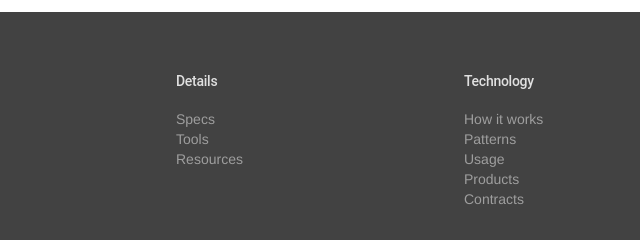
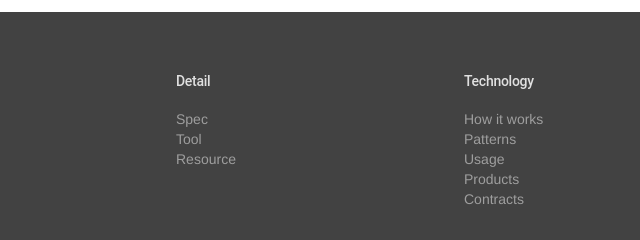
Before and after one commit to flower-mdy-geo/app-in-myanmar, a plain HTML site: page index.html in a window 1280 px wide. Shown: the part 372-612 px from the top of the page, 152-792 px from the left. Drawn offline with nearby package versions, Linux system fonts and the light colour scheme; some packages are replaced by stand-ins of ours.

Commit message:
Update index.html
update testing

```diff
--- a/index.html
+++ b/index.html
@@ -106,11 +106,11 @@
 
     <div class="mdl-mega-footer__drop-down-section">
       <input class="mdl-mega-footer__heading-checkbox" type="checkbox" checked>
-      <h1 class="mdl-mega-footer__heading">Details</h1>
+      <h1 class="mdl-mega-footer__heading">Detail</h1>
       <ul class="mdl-mega-footer__link-list">
-        <li><a href="#">Specs</a></li>
-        <li><a href="#">Tools</a></li>
-        <li><a href="resource.html">Resources</a></li>
+        <li><a href="#">Spec</a></li>
+        <li><a href="#">Tool</a></li>
+        <li><a href="resource.html">Resource</a></li>
       </ul>
     </div>
 
```
